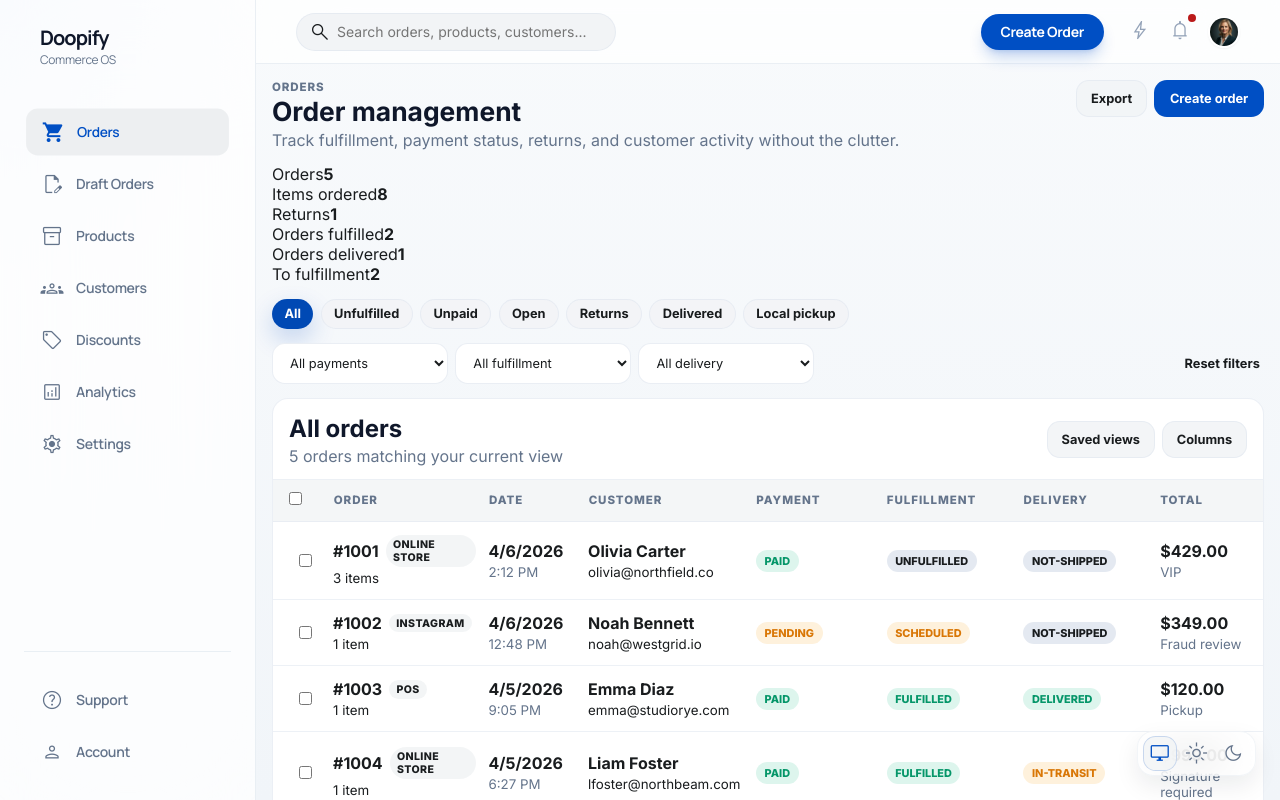
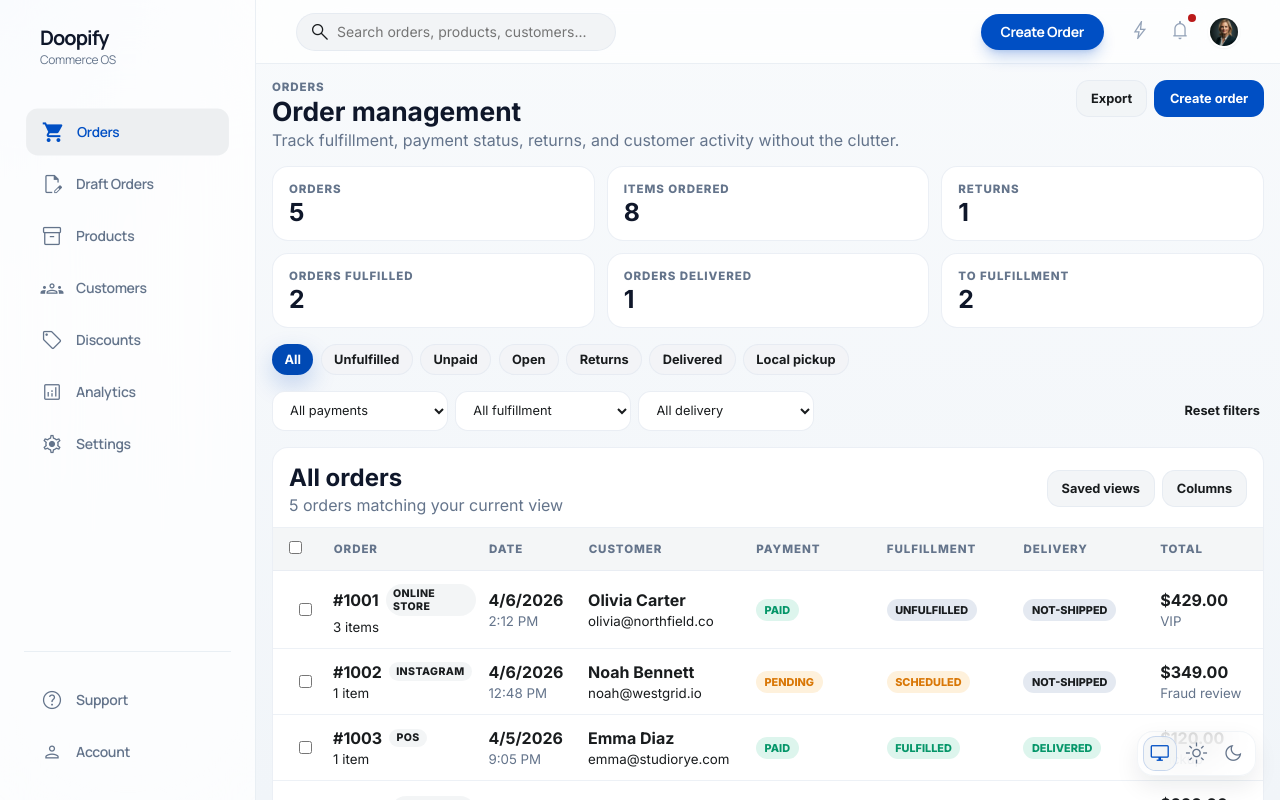
Before and after one commit to bfrancis-citryn/doopify, a Next.js app: page /orders in a window 1280 px wide. Built offline with nearby package versions, Linux system fonts and the light colour scheme.

Commit message:
Restore orders summary cards layout

```diff
--- a/src/components/orders/OrdersWorkspace.module.css
+++ b/src/components/orders/OrdersWorkspace.module.css
@@ -2,8 +2,39 @@
   flex: 1;
   display: flex;
   flex-direction: column;
-  gap: 0.9rem;
+  gap: 1rem;
   padding: 1rem 1rem 1.25rem;
+}
+
+.summaryGrid {
+  display: grid;
+  grid-template-columns: repeat(6, minmax(0, 1fr));
+  gap: 0.75rem;
+}
+
+.summaryCard {
+  min-width: 0;
+  display: flex;
+  flex-direction: column;
+  gap: 0.25rem;
+  padding: 0.95rem 1rem;
+  border: 1px solid color-mix(in srgb, var(--slate-200) 68%, transparent);
+  border-radius: 1rem;
+  background: color-mix(in srgb, var(--surface-container-lowest) 98%, transparent);
+}
+
+.summaryCard span {
+  font-size: 0.72rem;
+  font-weight: 800;
+  letter-spacing: 0.08em;
+  text-transform: uppercase;
+  color: var(--slate-500);
+}
+
+.summaryCard strong {
+  font-size: 1.55rem;
+  line-height: 1;
+  color: var(--slate-900);
 }
 
 .ordersPageHeader {
```
